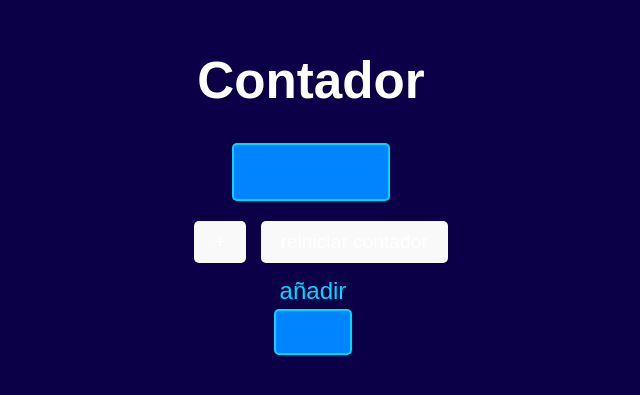
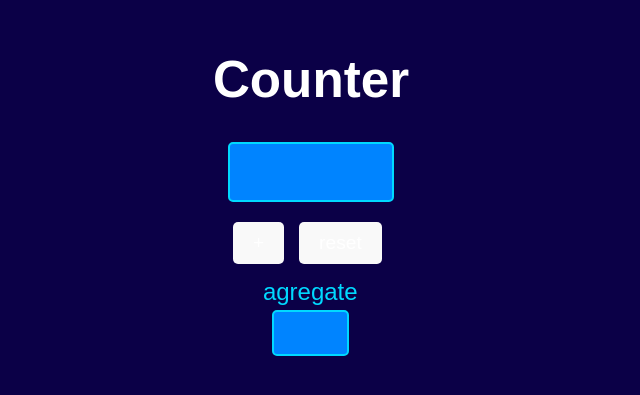
Before and after one commit to sneiira/counter, a React (Vite) app: page / in a window 1280 px wide. Shown: the part 213-608 px from the top of the page, without its empty margins (329-969 px from the left). Built offline with nearby package versions, Linux system fonts and the light colour scheme.

Commit message:
animation buttons

```diff
--- a/src/App.css
+++ b/src/App.css
@@ -31,8 +31,8 @@ button:hover {
   transform: scale(1.05); /* efecto de zoom al pasar el mouse */
 }
 
-.contador {
-  font-family: 'Courier New', Courier, monospace;
+.counter {
+  font-family: Verdana, sans-serif, monospace;
   font-size: 3rem;
   background-color: #0084ff;
   border-radius: 5px;
@@ -41,8 +41,23 @@ button:hover {
   margin: 0 auto;
   text-align: center;
 }
+.counter.animate {
+  animation: pop 0.5s ease;
+}
 
-.boton {
+@keyframes pop {
+  0% {
+    transform: scale(1);
+  }
+  50% {
+    transform: scale(1.3);
+  }
+  100% {
+    transform: scale(1);
+  }
+}
+
+.generic-buttons {
   display: flex; /*permiete alinear los elementos del div boton de manera sencilla*/
   flex-direction: row;  /* alinea los elementos en una fila*/
   align-items: center; /* alinea los elementos en el centro verticalmente */
@@ -51,7 +66,19 @@ button:hover {
   gap: 15px; /* espacio entre elementos */
 }
 
-.cantidades {
+.button1:hover{
+  transform: scale(1.05); /* efecto de zoom al pasar el mouse */
+  background-color: #00d9ff; /* cambia el color de fondo al pasar el mouse */
+  color: #000000; /* cambia el color del texto al pasar el mouse */
+}
+.button2:hover{
+  transform: scale(1.05); /* efecto de zoom al pasar el mouse */
+  background-color: #00d9ff; /* cambia el color de fondo al pasar el mouse */
+  color: #000000; /* cambia el color del texto al pasar el mouse */
+}
+
+
+.cuantities {
   display: flex;
   flex-direction: row; /* alinea los elementos en una columna */
   gap: 20px; /* espacio entre los elementos */
@@ -59,10 +86,11 @@ button:hover {
   color: #00d9ff; /* color del texto */
   margin: 0; /* elimina el margen por defecto */
   margin-top: 10px; /* espacio entre el texto y el contador */
-  margin-left: 100px;
+  margin-left: 50px;
 }
 
-.añadir{
+.agregate
+{
  background-color: #0084ff; /* fondo del input*/
   border-radius: 5px; /* bordes redondeados */
   border: #00d9ff 2px solid; /* borde blanco */
@@ -73,7 +101,7 @@ button:hover {
   align-items: center;
 }
 
-.añadir:focus {
+.agregate:focus {
   outline: none; /* elimina el borde de enfoque */
   box-shadow: 0 0 5px #00d9ff; /* sombra azul al enfocar */
 }
--- a/src/App.jsx
+++ b/src/App.jsx
@@ -1,21 +1,31 @@
-import { useState } from 'react'
+import { useState, useEffect } from 'react'
 import './App.css'
 
 function App() {
   const [count, setCount] = useState(null)
   const [s, setS] = useState(null)
+  const [animate, setAnimate] = useState(false)
+
+  useEffect(() => {
+  // Activa la animación al cambiar count
+    if (count !== null) {
+      setAnimate(true)
+      const timeout = setTimeout(() => setAnimate(false), 500)
+      return () => clearTimeout(timeout)
+    }
+  }, [count])
 
   return (
     <>
-     <h1>Contador</h1>
-     <input className='contador' type='number' value={count} onChange={(e) => setCount(Number(e.target.value))}  style={{ width: `${String(count).length + 1}ch` }}/>
-     <div className='boton'>
-      <button  onClick={() => setCount((count) => count + s)} >+</button>
-      <button  onClick={() => setCount((count) => 0)} >reiniciar contador</button>
+     <h1>Counter</h1>
+     <input className={`counter ${animate ? 'animate' : ''}`} type='number' value={count} onChange={(e) => setCount(e.target.value === "" ? null : Number(e.target.value))}  style={{ width: `${String(count).length + 1}ch` }}/>
+     <div className='generic-buttons'>
+      <button className='button1' onClick={() => setCount((count) => count + s)} >+</button>
+      <button  className = 'button2' onClick={() => {setCount((count) => 0); setS((s) => 0)}} >reset</button>
      </div>
-     <div className='cantidades'>
-      <label>añadir<br />
-       <input className= 'añadir'type="number" value={s} onChange={(e) => setS(Number(e.target.value))} style={{ width: `${String(s).length + 1}ch` }} />
+     <div className='cuantities'>
+      <label>agregate<br />
+       <input className= 'agregate'type="number" value={s} onChange={(e) => setS(e.target.value === "" ? null : Number(e.target.value))} style={{ width: `${String(s).length + 1}ch` }} />
       </label>
      </div>
     </>
```
